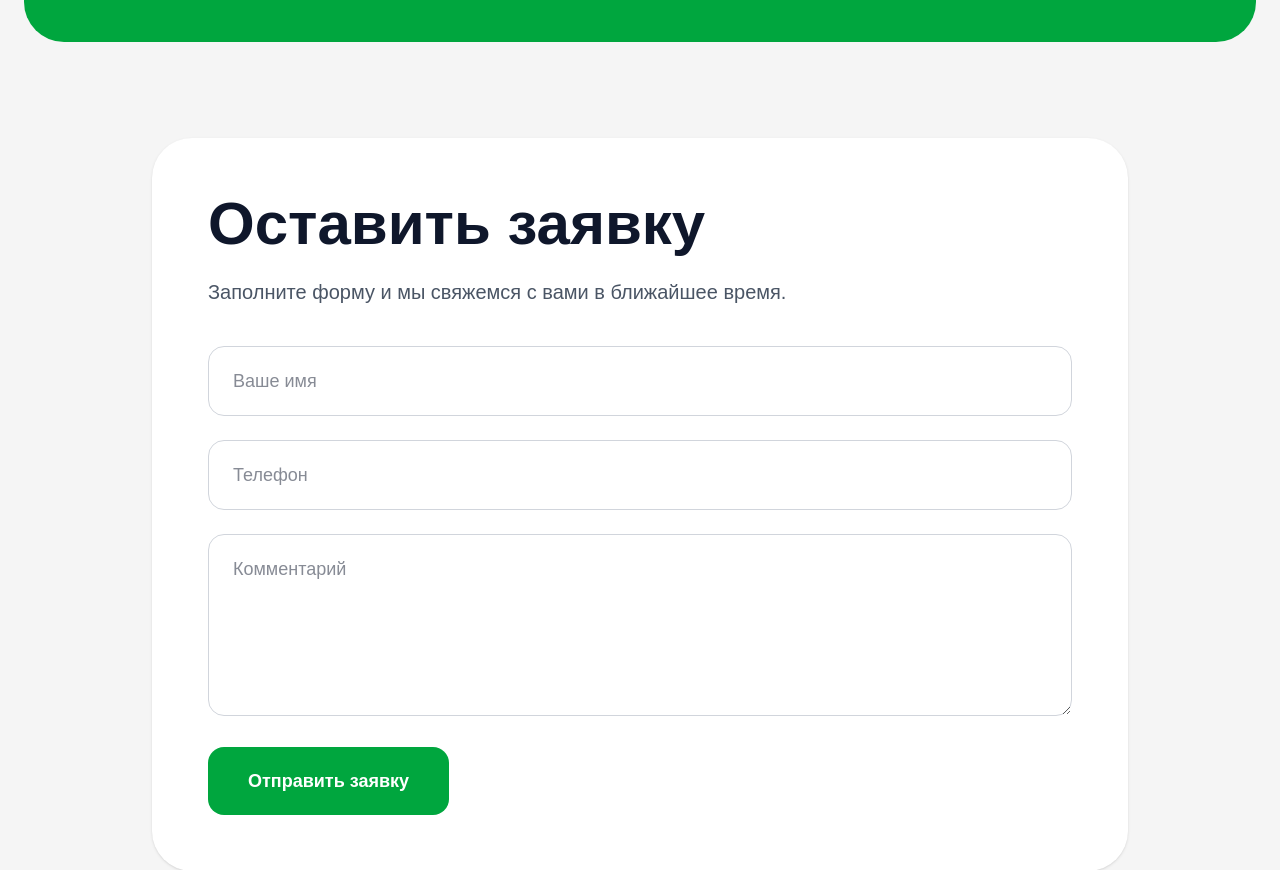
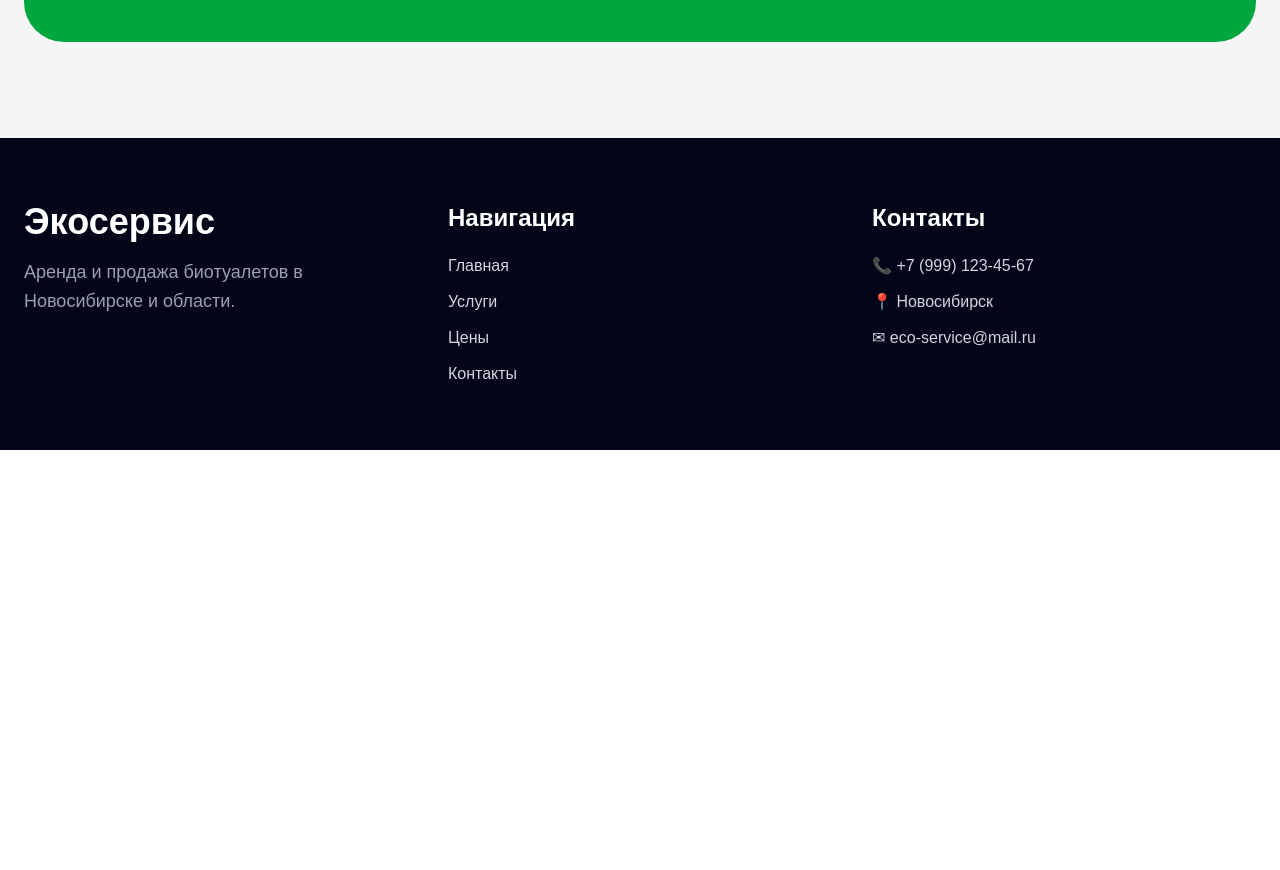
Before and after one commit to Skyeeeeeeeeeeeeeeeeeee/eco-service-site, a Next.js app: page / in a window 1280 px wide. Shown: the part 1927-2797 px from the top of the page. After the commit the page ends 2377 px from the top, so only its background shows below. Built offline with nearby package versions, Linux system fonts and the light colour scheme.

Commit message:
fix contacts page

```diff
--- a/app/page.tsx
+++ b/app/page.tsx
@@ -1,4 +1,11 @@
+"use client"
+
+import { useState } from "react"
+
 export default function HomePage() {
+
+  const [isOpen, setIsOpen] = useState(false)
+
   return (
     <main className="min-h-screen bg-[#f5f5f5] text-slate-900">
 
@@ -52,12 +59,12 @@ export default function HomePage() {
           </nav>
 
           {/* BUTTON */}
-          <a
-            href="#request"
+          <button
+            onClick={() => setIsOpen(true)}
             className="bg-green-600 hover:bg-green-700 text-white px-5 py-3 rounded-2xl font-medium transition text-sm md:text-base"
           >
             Заказать
-          </a>
+          </button>
 
         </div>
 
@@ -126,12 +133,12 @@ export default function HomePage() {
               {/* BUTTONS */}
               <div className="flex flex-col sm:flex-row gap-4">
 
-                <a
-                  href="#request"
+                <button
+                  onClick={() => setIsOpen(true)}
                   className="bg-green-600 hover:bg-green-700 text-white px-8 py-4 rounded-2xl font-medium transition text-center"
                 >
                   Оставить заявку
-                </a>
+                </button>
 
                 <a
                   href="/services"
@@ -292,12 +299,12 @@ export default function HomePage() {
               для вашего объекта.
             </p>
 
-            <a
-              href="#request"
+            <button
+              onClick={() => setIsOpen(true)}
               className="inline-block bg-white text-green-700 px-10 py-5 rounded-2xl text-lg font-bold hover:bg-gray-100 transition"
             >
               Оставить заявку
-            </a>
+            </button>
 
           </div>
 
@@ -305,26 +312,30 @@ export default function HomePage() {
 
       </section>
 
-      {/* REQUEST FORM */}
-      <section
-        id="request"
-        className="pb-16 md:pb-24"
+      {/* MODAL */}
+      {
+        isOpen && (
+          <div className="fixed inset-0 bg-black/60 z-[100] flex items-center justify-center p-4">
+
+            <div className="bg-white rounded-[40px] w-full max-w-2xl p-8 md:p-12 relative">
+
+              {/* CLOSE */}
+              <button
+                onClick={() => setIsOpen(false)}
+                className="absolute top-5 right-5 text-3xl text-gray-400 hover:text-black transition"
               >
+                ×
+              </button>
 
-        <div className="max-w-5xl mx-auto px-4 md:px-6">
-
-          <div className="bg-white rounded-[40px] p-8 md:p-14 shadow-sm">
-
-            <h2 className="text-4xl md:text-6xl font-bold mb-6">
+              <h2 className="text-4xl md:text-5xl font-bold mb-5">
                 Оставить заявку
               </h2>
 
-            <p className="text-xl text-gray-600 mb-10">
-              Заполните форму и мы свяжемся с вами
-              в ближайшее время.
+              <p className="text-gray-600 text-lg mb-8">
+                Заполните форму и мы свяжемся с вами.
               </p>
 
-            <form className="space-y-6">
+              <form className="space-y-5">
 
                 <input
                   type="text"
@@ -340,13 +351,13 @@ export default function HomePage() {
 
                 <textarea
                   placeholder="Комментарий"
-                rows={5}
+                  rows={4}
                   className="w-full border border-gray-300 rounded-2xl px-6 py-5 text-lg outline-none focus:border-green-600"
                 />
 
                 <button
                   type="submit"
-                className="bg-green-600 hover:bg-green-700 text-white px-10 py-5 rounded-2xl text-lg font-bold transition"
+                  className="w-full bg-green-600 hover:bg-green-700 text-white py-5 rounded-2xl text-lg font-bold transition"
                 >
                   Отправить заявку
                 </button>
@@ -356,8 +367,8 @@ export default function HomePage() {
             </div>
 
           </div>
-
-      </section>
+        )
+      }
 
       {/* FOOTER */}
       <footer className="bg-slate-950 text-white py-16">
```
Lines whose indentation alone changed are shown as unchanged.
